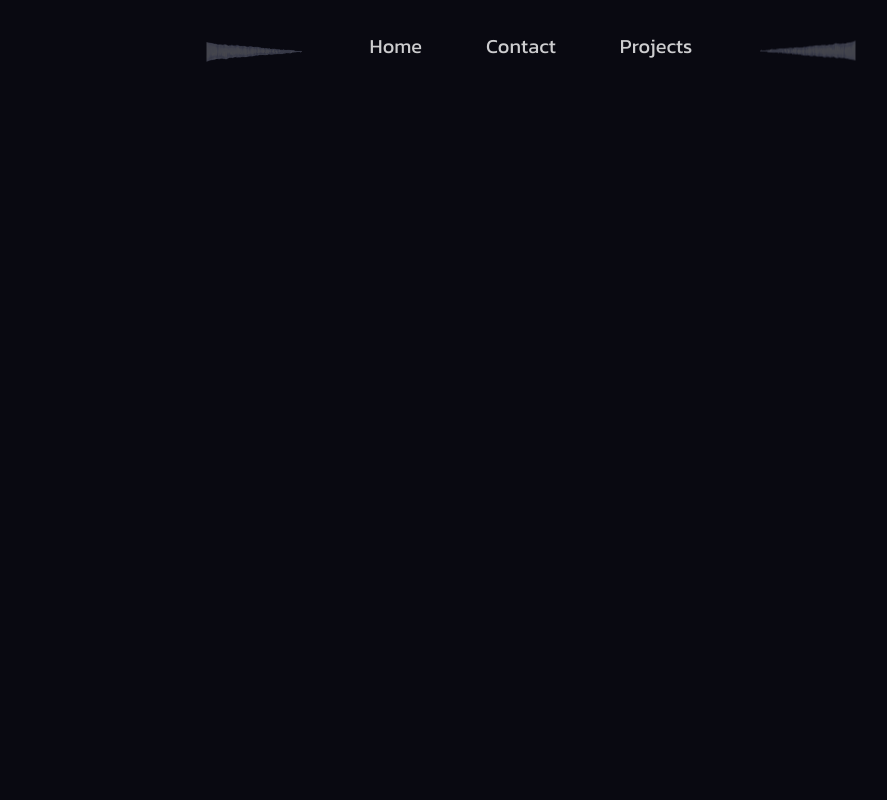
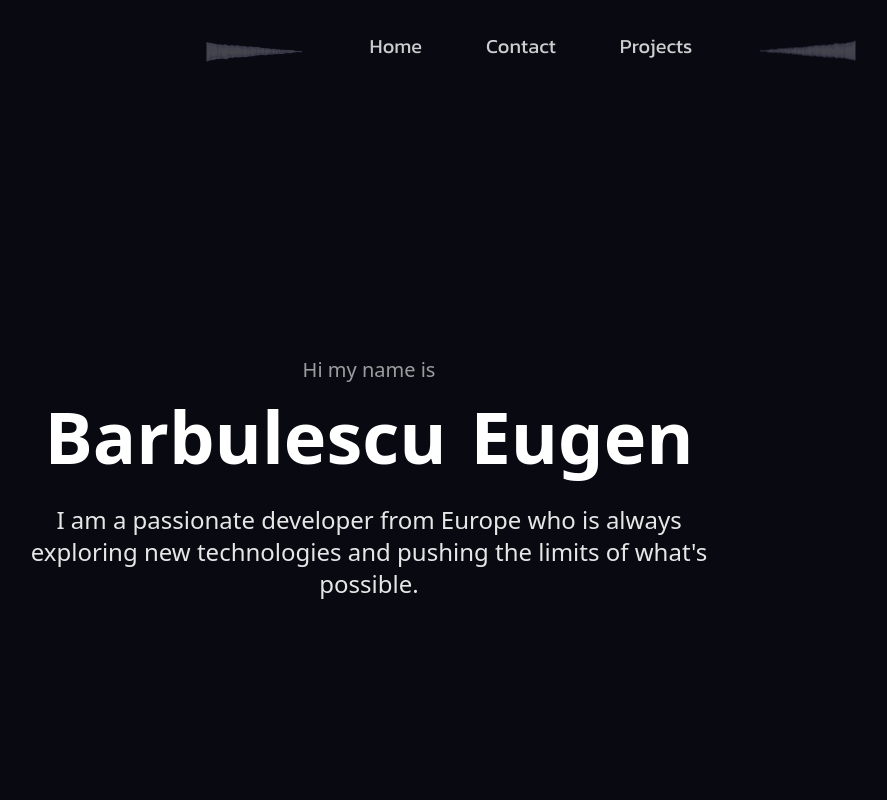
Before and after one commit to erupturatis/Personal-Website, a Next.js app: page / in a window 1280 px wide. Shown: the top 800 px of the page, without its empty margins (109-996 px from the left). Built offline with nearby package versions, Linux system fonts and the light colour scheme.

Commit message:
(working)[found delay to be the problem, reintroduce text]

```diff
--- a/src/components/home/hero/Hero.tsx
+++ b/src/components/home/hero/Hero.tsx
@@ -19,7 +19,7 @@ const Hero = () => {
   const [textHero, setTextHero] = useState(false);
   useEffect(() => {
     setTimeout(() => {
-      setTextHero(false);
+      setTextHero(true);
     }, 100);
     setTimeout(() => {
       setRenderHusky(false);
--- a/src/pages/home/index.tsx
+++ b/src/pages/home/index.tsx
@@ -25,14 +25,10 @@ const ButtonsBottom = dynamic(() => import('@components/home/ButtonsBottom'), {
 const Home = () => {
   const [loadInterests, setLoadInterests] = useState(false);
   const [loadNotVisible, setLoadNotVisible] = useState(false);
-  const [loadHer, setLoadHer] = useState(false);
   useEffect(() => {
     setTimeout(() => {
-      setLoadHer(true);
+      setLoadInterests(true);
     }, 100);
-    setTimeout(() => {
-      setLoadInterests(true);
-    }, 200);
     setTimeout(() => {
       setLoadNotVisible(true);
     }, 1000);
@@ -47,7 +43,7 @@ const Home = () => {
         />
         <title>Home</title>
       </Head>
-      {loadHer && <Hero />}
+      <Hero />
       {loadInterests && <Interests />}
       {loadNotVisible && <Skills />}
       {loadNotVisible && <ButtonsBottom />}
```
